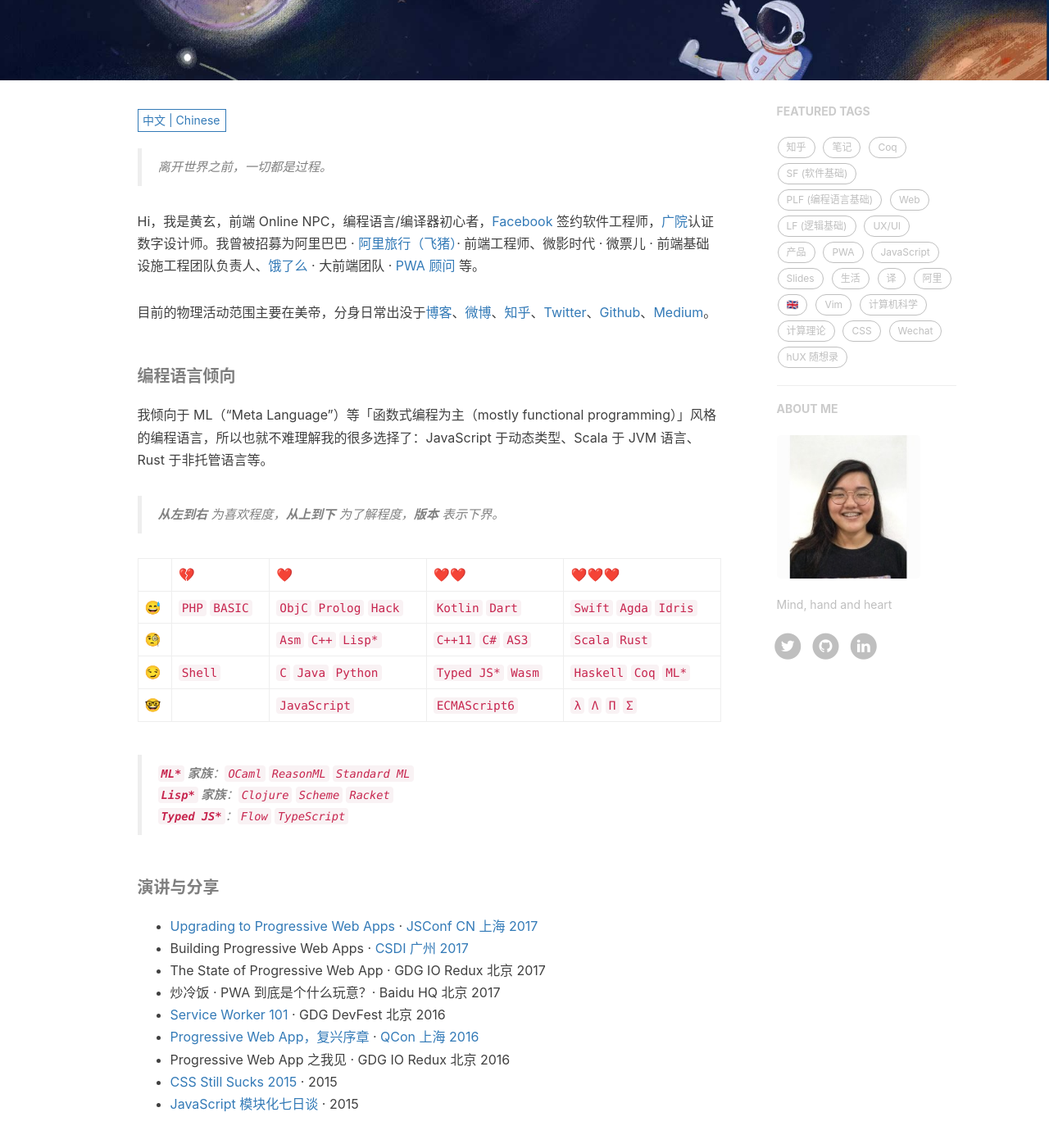
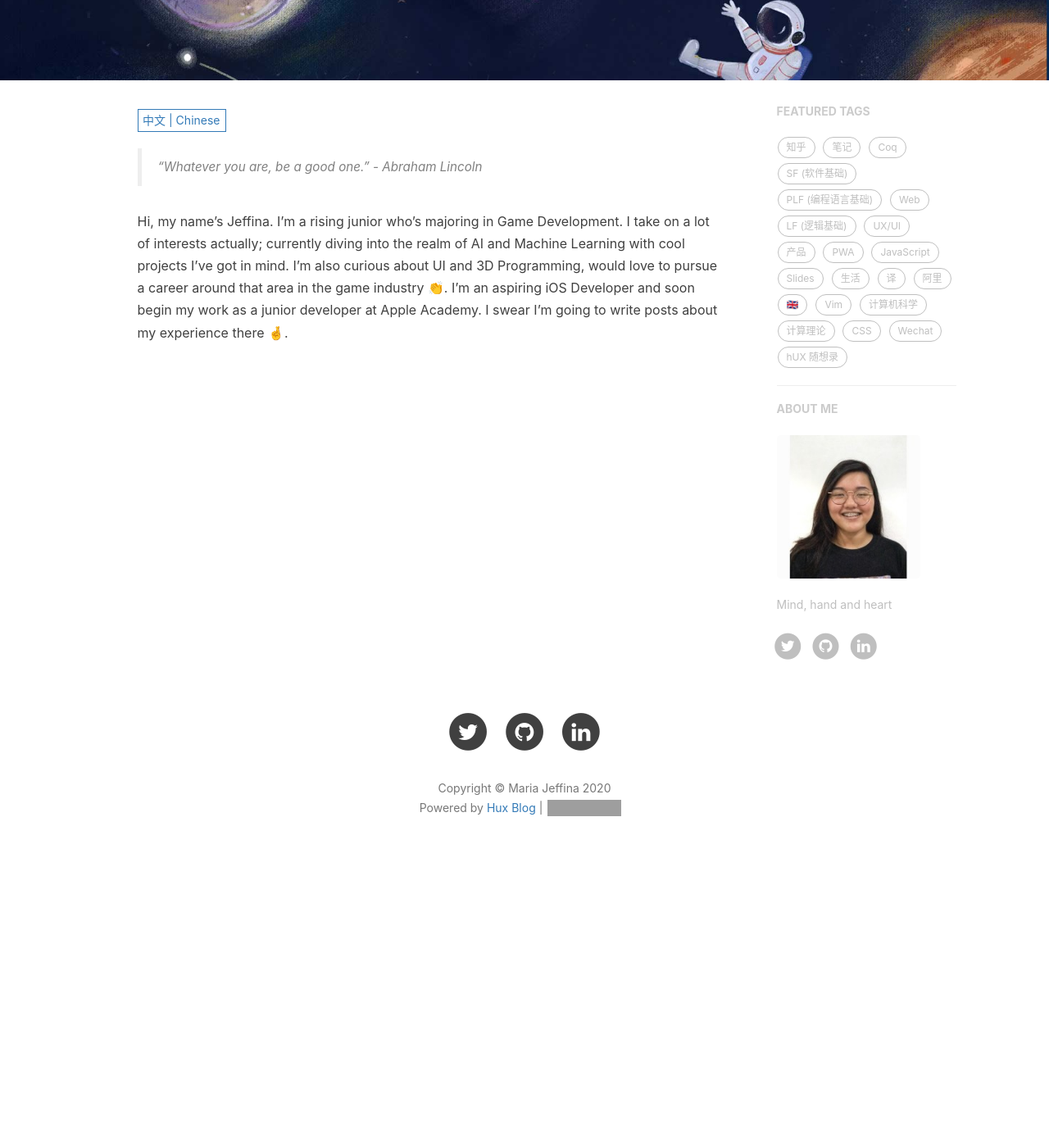
Before and after one commit to maiesey/maiesey.github.io, a Jekyll site: the page built from about.html, in a window 1280 px wide and 1400 px high, scrolled down 320 px. Shown: the top 1396 px of the window at 82% size. Built offline with Jekyll 4.4.1, drawn with Linux system fonts in a browser that asks for light colours; nearby versions of some CDN libraries; comment, search, counter and statistics services are not loaded; after the commit the page ends 1410 px from its top, so only the background shows below that; grey boxes are pictures that could not be loaded.

Commit message:
test about page

```diff
--- a/_includes/about/en.md
+++ b/_includes/about/en.md
@@ -1,48 +1,3 @@
-> Your time is limited, so don’t waste it living someone else’s life.
+> "Whatever you are, be a good one." - Abraham Lincoln
 
-Hi, I am _@huxpro_ (Huang, Xuan), a will-be [Facebook](https://www.facebook.com/) software engineer and a professed digital designer. My interests range from programming languages in general (type system, type-based formal verification, compiler construction, runtime system) to indurstial software engineering (web/mobile app development, user interface and UX, developer infra and DX).
-
-In the past, I worked on [Alitrip (Fliggy)](https://www.alitrip.com/) mobile and web apps under the [Alibaba Group](https://en.wikipedia.org/wiki/Alibaba_Group), found and lead front-end infrastructure team at a unicorn startup [Beijing Weiying (WePiao)](https://www.crunchbase.com/organization/beijing-weiying-technology), and helped [Ele.me](https://en.wikipedia.org/wiki/Ele.me) to upgrade their mobile web into [the first influential PWA (progressive web app) in China](https://medium.com/elemefe/upgrading-ele-me-to-progressive-web-app-2a446832e509).
-
-I studied BA, Digital Media Art at [Communication University of China](https://en.wikipedia.org/wiki/Communication_University_of_China) and MS, Computer Science at [Rochester Institute of Technology](https://en.wikipedia.org/wiki/Rochester_Institute_of_Technology), with a focus on programming languages theory and construction.
-
-
-##### My Programming Languages Spectrum
-
-I generally prefer languages that are close to ML ("Meta Language"), i.e. _mostly functional programming_. This should explain most of my picks e.g. JavaScript within dynamically-typed's, Scala within JVM's, Rust within unmanaged's.
-
-> __Left-right__ is how much I prefer it.  __Top-down__ is how much I know it. __Versions__ are lower bounds.
-
-|     | 💔️           | ❤️ ️                   | ❤️❤️ ️             | ❤️❤️❤️ ️               |
-| --- | ------------- | ---------------------- | ------------------ | ---------------------- |
-| 😅  | `PHP` `BASIC` | `ObjC` `Prolog` `Hack` | `Kotlin` `Dart`    | `Swift` `Agda` `Idris` |
-| 🧐  |               | `Asm` `C++`  `Lisp*`   | `C++11` `C#` `AS3` | `Scala` `Rust`         |
-| 😏  | `Shell`       | `C` `Java` `Python`    | `Typed JS*` `Wasm` | `Haskell` `Coq` `ML*`  |
-| 🤓  |               | `JavaScript`           | `ECMAScript6`      | `λ` `Λ` `Π` `Σ`        |
-
-> __`ML*`__: `OCaml` `ReasonML` `Standard ML`
-> __`Lisp*`__: `Clojure` `Scheme` `Racket`
-> __`Typed JS*`__：`Flow` `TypeScript`
-
-
-##### Talks
-
-- [Upgrading to Progressive Web Apps][9] · [JSConf China Shanghai 2017](http://2017.jsconf.cn/)
-- Building Progressive Web Apps · [CSDI Guangzhou 2017](http://www.csdisummit.com/)
-- The State of Progressive Web App · GDG IO Redux Beijing 2017
-- PWA Rehashing · Baidu HQ Beijing 2017
-- [Service Worker 101][5] · GDG DevFest Beijing 2016
-- [Progressive Web Apps][4] · QCon Shanghai 2016
-- Progressive Web App in my POV · GDG IO Redux Beijing 2016
-- [CSS Still Sucks 2015][2] · 2015
-- [JavaScript Modularization Journey][1] · 2015
-
-[1]: //huangxuan.me/2015/07/09/js-module-7day/
-[2]: //huangxuan.me/2015/12/28/css-sucks-2015/
-[3]: //huangxuan.me/2016/06/05/pwa-in-my-pov/
-[4]: //huangxuan.me/2016/10/20/pwa-qcon2016/
-[5]: //huangxuan.me/2016/11/20/sw-101-gdgdf/
-[6]: https://yanshuo.io/assets/player/?deck=58ac8598b123db0067292f92 "PWA Rehashing"
-[7]: https://yanshuo.io/assets/player/?deck=593ad6fbfe88c2006a0a0d6d "The State of PWA"
-[8]: https://yanshuo.io/assets/player/?deck=594d673d570c357d0698a950 "Building PWA"
-[9]: //huangxuan.me/jsconfcn2017/
+Hi, my name's Jeffina. I'm a rising junior who's majoring in Game Development. I take on a lot of interests actually; currently diving into the realm of AI and Machine Learning with cool projects I've got in mind. I'm also curious about UI and 3D Programming, would love to pursue a career around that area in the game industry 👏. I'm an aspiring iOS Developer and soon begin my work as a junior developer at Apple Academy. I swear I'm going to write posts about my experience there 🤞.
--- a/about.html
+++ b/about.html
@@ -9,10 +9,10 @@
 {% include multilingual-sel.html %}
 
 <!-- Chinese Version -->
-<div class="zh post-container">
+<!-- <div class="zh post-container">
     {% capture about_zh %}{% include about/zh.md %}{% endcapture %}
     {{ about_zh | markdownify }}
-</div>
+</div> -->
 
 <!-- English Version -->
 <div class="en post-container">
```
